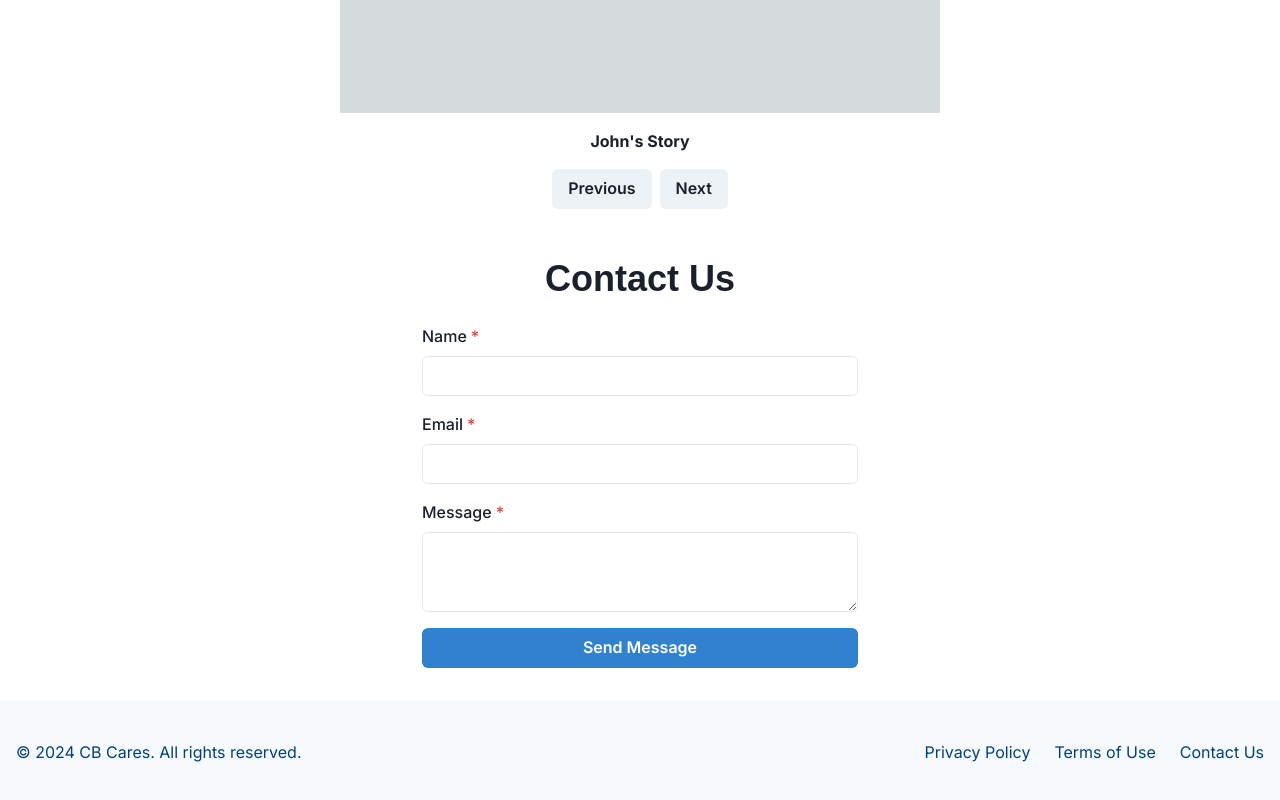
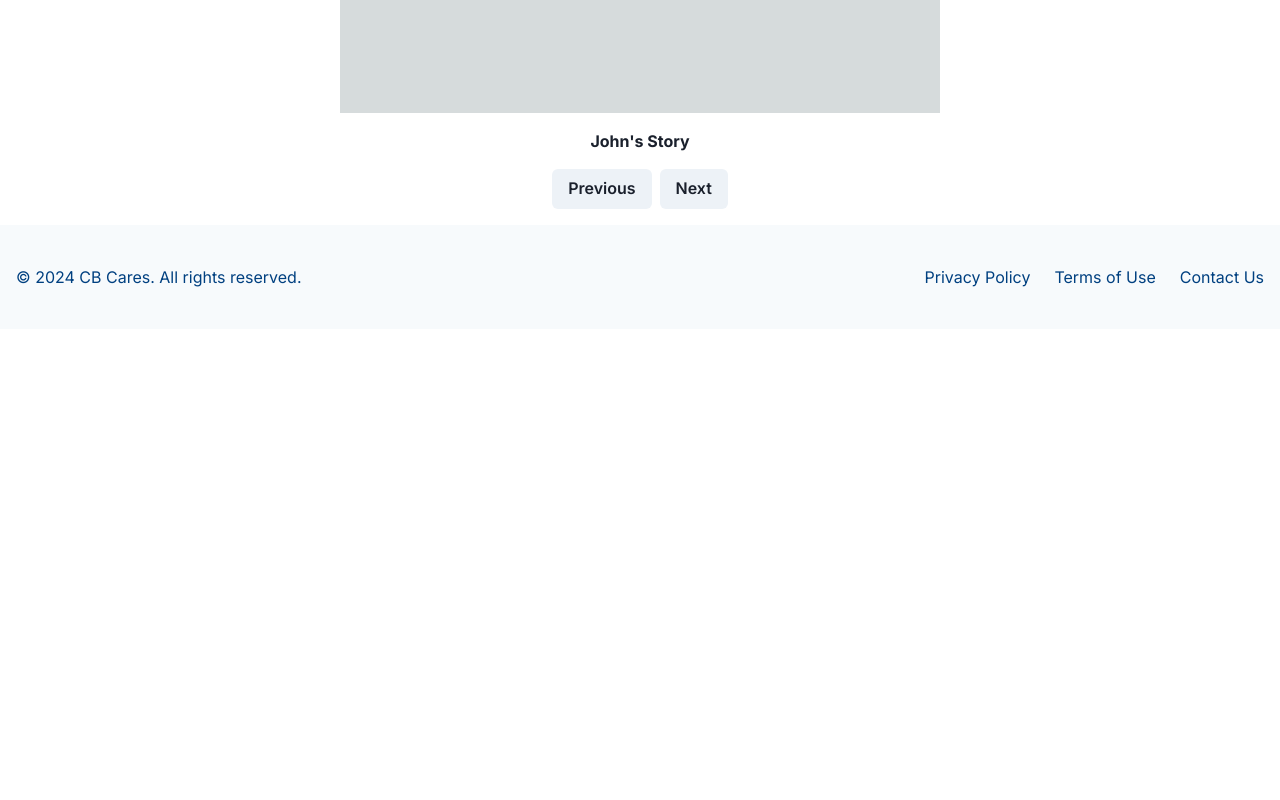
Before and after one commit to Derescio/cbcares, a Next.js app: page / in a window 1280 px wide. Shown: the part 2012-2812 px from the top of the page. After the commit the page ends 2341 px from the top, so only its background shows below. Built offline with nearby package versions, Linux system fonts and the light colour scheme.

Commit message:
Updated Contact form

```diff
--- a/app/api/send-emails/route.ts
+++ b/app/api/send-emails/route.ts
@@ -8,7 +8,7 @@ export async function POST(req: Request) {
   let transporter = nodemailer.createTransport({
     host: process.env.SMTP_HOST,
     port: parseInt(process.env.SMTP_PORT || '587'),
-    secure: process.env.SMTP_SECURE === 'true',
+    // secure: process.env.SMTP_SECURE === 'true',
     auth: {
       user: process.env.SMTP_USER,
       pass: process.env.SMTP_PASS,
--- a/app/page.tsx
+++ b/app/page.tsx
@@ -2,9 +2,9 @@ import Hero from "@/components/Hero";
 import FeaturedSection from "@/components/FeaturedSection";
 import dynamic from 'next/dynamic'
 import { FAQAccordion } from "@/components/FAQ";
-import { ContactForm } from "@/components/ContactForm";
-import { Box } from "@chakra-ui/react";
-import Link from "next/link";
+// import { ContactForm } from "@/components/ContactForm";
+// import { Box } from "@chakra-ui/react";
+// import Link from "next/link";
 
 
 const DynamicVideoTestimonials = dynamic(() => import('../components/VideoTestimonials').then(mod => mod.VideoTestimonials))
@@ -43,9 +43,9 @@ export default function Home() {
     {/* <FeaturedSection features={features} /> */}
     <DynamicVideoTestimonials />
     {/* <Link href="#contact"> */}
-    <Box id="contact">
+    {/* <Box id="contact">
     <ContactForm />
-    </Box>
+    </Box> */}
     {/* </Link> */}
 
     </>
--- a/components/ContactForm.tsx
+++ b/components/ContactForm.tsx
@@ -21,7 +21,7 @@ export const ContactForm: React.FC = () => {
   const handleSubmit = async (e: React.FormEvent) => {
     e.preventDefault();
     try {
-      const response = await fetch('/api/send-email', {
+      const response = await fetch('/api/send-emails', {
         method: 'POST',
         headers: {
           'Content-Type': 'application/json',
```
Also changed, not shown: 1 other file (tests, documents, lock files or other folders).
